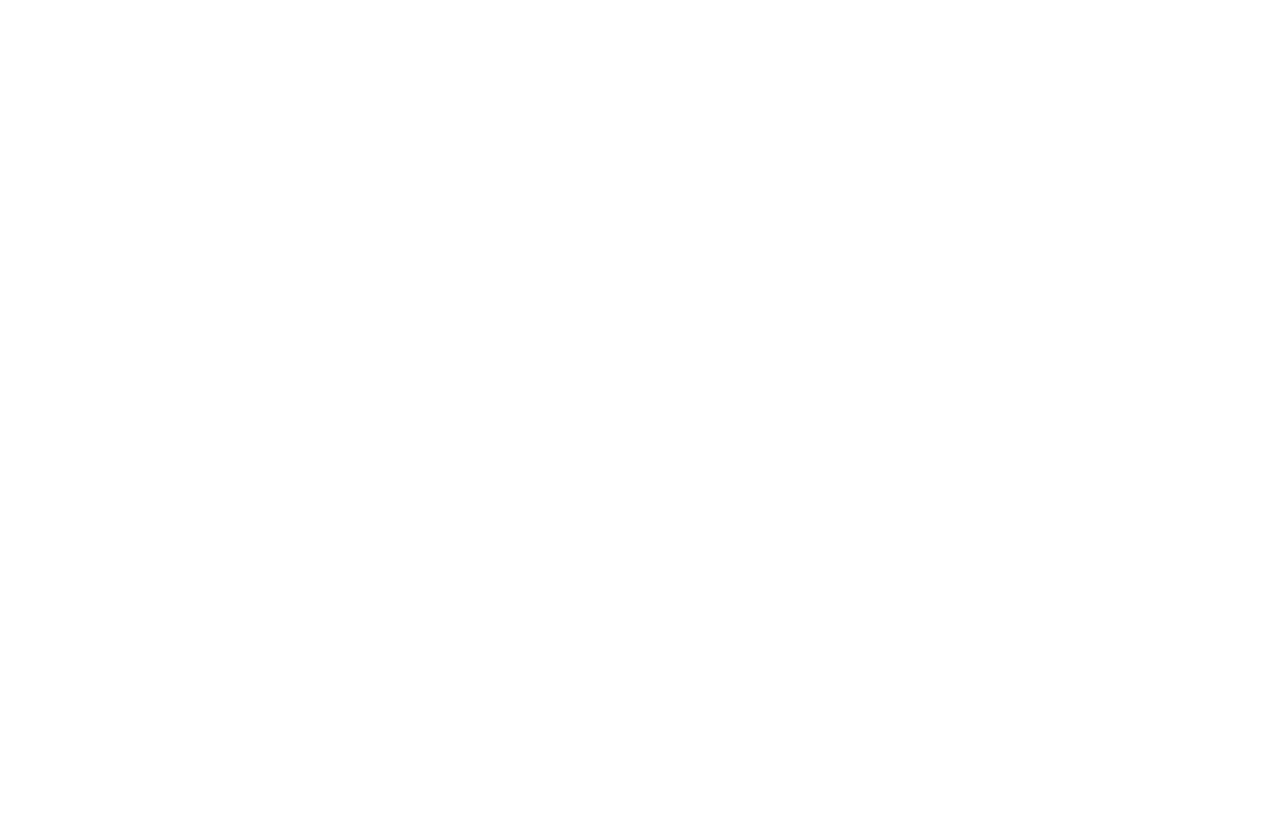
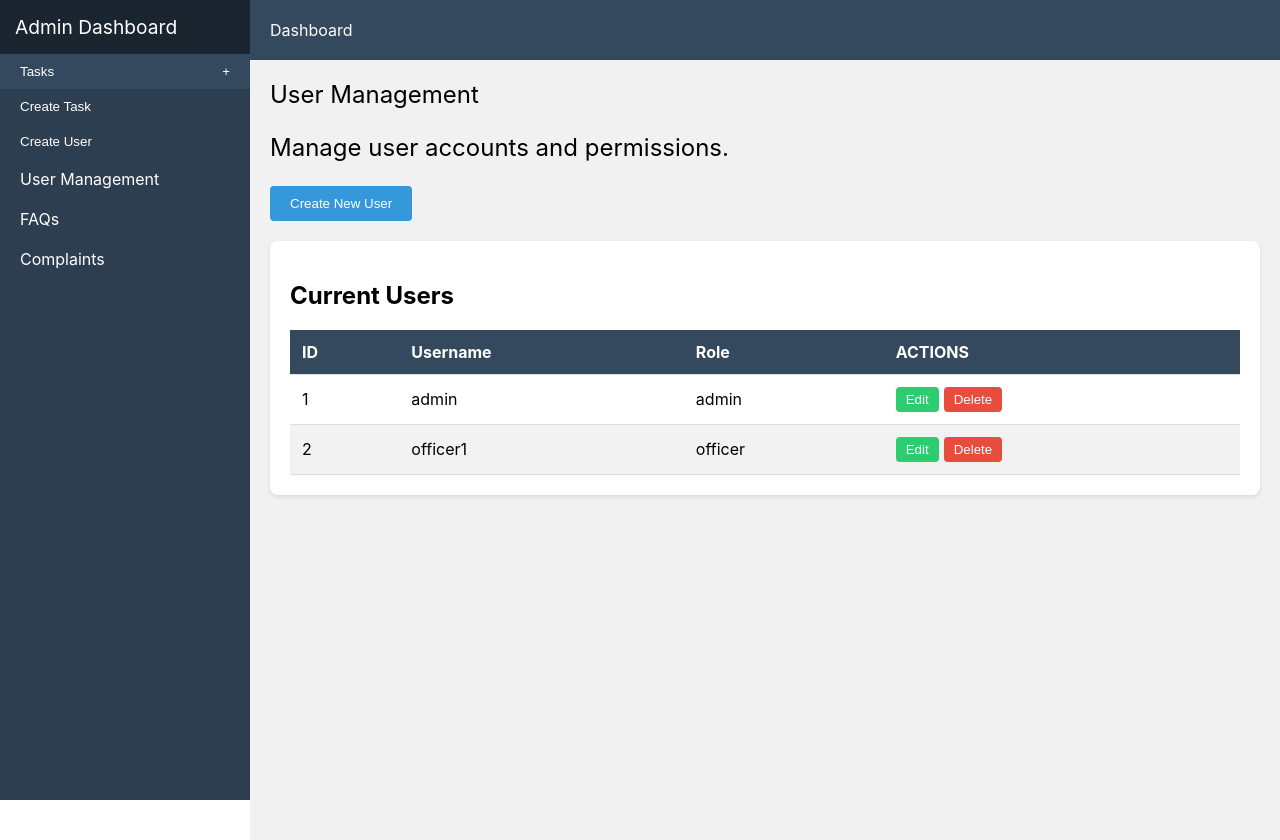
Before and after one commit to Nyandiekahh/Project-Management-using-CRM, a React (Create React App) app: page /user-management in a window 1280 px wide. Before the commit this address had no page. Before the commit the page ends 800 px from the top, so only its background shows below. Built offline with nearby package versions, Linux system fonts and the light colour scheme.

Commit message:
Adds json files

```diff
--- a/src/App.js
+++ b/src/App.js
@@ -2,6 +2,7 @@
 import { BrowserRouter as Router, Route, Routes } from 'react-router-dom';
 import Login from './components/Login';
 import AdminDashboard from './pages/AdminDashboard';
+import UserManagement from './pages/UserManagement';
 
 const App = () => {
   return (
@@ -9,6 +10,7 @@
       <Routes>
         <Route path="/" element={<Login />} />
         <Route path="/admin-dashboard" element={<AdminDashboard />} />
+        <Route path="/user-management" element={<UserManagement />} />
         {/* Add other routes here */}
       </Routes>
     </Router>
--- a/src/components/Sidebar.js
+++ b/src/components/Sidebar.js
@@ -47,7 +47,7 @@
   padding-left: 20px;
 `;
 
-const Sidebar = ({ onCreateTaskClick }) => {
+const Sidebar = ({ onCreateTaskClick, onCreateUserClick }) => {
   const [openTasks, setOpenTasks] = useState(false);
 
   const handleClick = () => {
@@ -72,7 +72,10 @@
         <button onClick={onCreateTaskClick} style={{ background: 'none', border: 'none', color: 'white', textAlign: 'left', width: '100%', padding: '10px 20px', cursor: 'pointer' }}>
           Create Task
         </button>
-        <SidebarLink to="/assign-task">Assign Task</SidebarLink>
+        <button onClick={onCreateUserClick} style={{ background: 'none', border: 'none', color: 'white', textAlign: 'left', width: '100%', padding: '10px 20px', cursor: 'pointer' }}>
+          Create User
+        </button>
+        <SidebarLink to="/user-management">User Management</SidebarLink>
         <SidebarLink to="/faqs">FAQs</SidebarLink>
         <SidebarLink to="/complaints">Complaints</SidebarLink>
       </nav>
--- a/src/components/TopBar.js
+++ b/src/components/TopBar.js
@@ -1,89 +1,67 @@
-import React, { useState } from 'react';
+import React from 'react';
 import styled from 'styled-components';
 
 const TopBarContainer = styled.div`
+  width: 100%;
   height: 60px;
-  background-color: #f8f9fa;
+  background-color: #34495e;
+  color: white;
   display: flex;
+  align-items: center;
   justify-content: space-between;
-  align-items: center;
   padding: 0 20px;
-  box-shadow: 0 2px 4px rgba(0, 0, 0, 0.1);
   position: fixed;
   top: 0;
   left: 250px;
-  right: 0;
+  z-index: 1000;
 
   @media (max-width: 768px) {
     left: 0;
   }
 `;
 
-const MenuButton = styled.button`
-  display: none;
-  background: none;
-  border: none;
-  font-size: 24px;
-  cursor: pointer;
+const UserDropdown = styled.div`
+  position: relative;
+  display: inline-block;
 
-  @media (max-width: 768px) {
+  &:hover .dropdown-content {
     display: block;
   }
 `;
 
-const UserMenu = styled.div`
-  display: flex;
-  align-items: center;
-`;
+const DropdownContent = styled.div`
+  display: none;
+  position: absolute;
+  right: 0;
+  background-color: white;
+  color: black;
+  min-width: 160px;
+  box-shadow: 0px 8px 16px 0px rgba(0,0,0,0.2);
+  z-index: 1;
 
-const UserName = styled.div`
-  margin-right: 10px;
-  font-size: 16px;
-  cursor: pointer;
-`;
+  a {
+    color: black;
+    padding: 12px 16px;
+    text-decoration: none;
+    display: block;
+  }
 
-const DropdownMenu = styled.div`
-  position: absolute;
-  top: 60px;
-  right: 20px;
-  background-color: white;
-  border: 1px solid #ccc;
-  border-radius: 5px;
-  box-shadow: 0 2px 4px rgba(0, 0, 0, 0.1);
-  z-index: 1000;
-`;
-
-const DropdownItem = styled.button`
-  width: 100%;
-  padding: 10px 20px;
-  border: none;
-  background: none;
-  text-align: left;
-  cursor: pointer;
-  &:hover {
-    background-color: #f0f0f0;
+  a:hover {
+    background-color: #f1f1f1;
   }
 `;
 
-const TopBar = ({ user, onMenuClick }) => {
-  const [dropdownOpen, setDropdownOpen] = useState(false);
-
-  const toggleDropdown = () => {
-    setDropdownOpen(!dropdownOpen);
-  };
-
+const TopBar = ({ user }) => {
   return (
     <TopBarContainer>
-      <MenuButton onClick={onMenuClick}>&#9776;</MenuButton>
-      <UserMenu>
-        <UserName onClick={toggleDropdown}>Hi, {user}</UserName>
-        {dropdownOpen && (
-          <DropdownMenu>
-            <DropdownItem onClick={toggleDropdown}>Profile</DropdownItem>
-            <DropdownItem onClick={toggleDropdown}>Logout</DropdownItem>
-          </DropdownMenu>
-        )}
-      </UserMenu>
+      <div>Dashboard</div>
+      <UserDropdown>
+        <div>Hi, {user}</div>
+        <DropdownContent className="dropdown-content">
+          <a href="/profile">Profile</a>
+          <a href="/logout">Logout</a>
+        </DropdownContent>
+      </UserDropdown>
     </TopBarContainer>
   );
 };
--- /dev/null
+++ b/src/components/UserForm.js
@@ -0,0 +1,39 @@
+import React, { useState } from 'react';
+
+const UserForm = ({ onSubmit, initialUser = {} }) => {
+  const [username, setUsername] = useState(initialUser.username || '');
+  const [role, setRole] = useState(initialUser.role || 'officer');
+
+  const handleSubmit = (e) => {
+    e.preventDefault();
+    const user = {
+      id: initialUser.id || null,
+      username,
+      role,
+    };
+    onSubmit(user);
+  };
+
+  return (
+    <form onSubmit={handleSubmit}>
+      <div>
+        <label>Username</label>
+        <input
+          type="text"
+          value={username}
+          onChange={(e) => setUsername(e.target.value)}
+        />
+      </div>
+      <div>
+        <label>Role</label>
+        <select value={role} onChange={(e) => setRole(e.target.value)}>
+          <option value="admin">Admin</option>
+          <option value="officer">Officer</option>
+        </select>
+      </div>
+      <button type="submit">Save User</button>
+    </form>
+  );
+};
+
+export default UserForm;
--- a/src/pages/AdminDashboard.js
+++ b/src/pages/AdminDashboard.js
@@ -3,7 +3,9 @@
 import Sidebar from '../components/Sidebar';
 import TopBar from '../components/TopBar';
 import TaskForm from '../components/TaskForm';
+import UserForm from '../components/UserForm';
 import tasksData from '../tasks.json'; // Import the JSON file
+import usersData from '../users.json'; // Import the JSON file
 
 const Content = styled.div`
   margin-left: 250px;
@@ -138,8 +140,12 @@
 
 const AdminDashboard = () => {
   const [tasks, setTasks] = useState([]);
-  const [showForm, setShowForm] = useState(false);
+  const [users, setUsers] = useState([]);
+  const [showTaskForm, setShowTaskForm] = useState(false);
+  const [showUserForm, setShowUserForm] = useState(false);
   const [editingTask, setEditingTask] = useState(null);
+  const [editingUser, setEditingUser] = useState(null);
+
   const officers = [
     { id: 1, name: 'Officer 1' },
     { id: 2, name: 'Officer 2' },
@@ -149,6 +155,8 @@
   useEffect(() => {
     const storedTasks = JSON.parse(localStorage.getItem('tasks')) || tasksData;
     setTasks(storedTasks);
+    const storedUsers = JSON.parse(localStorage.getItem('users')) || usersData;
+    setUsers(storedUsers);
   }, []);
 
   // Save tasks to local storage
@@ -156,12 +164,17 @@
     localStorage.setItem('tasks', JSON.stringify(tasks));
   };
 
+  // Save users to local storage
+  const saveUsersToLocalStorage = (users) => {
+    localStorage.setItem('users', JSON.stringify(users));
+  };
+
   const handleCreateTask = (newTask) => {
     const taskId = generateTaskId(tasks.map(task => task.id));
     const updatedTasks = [...tasks, { ...newTask, id: taskId }];
     setTasks(updatedTasks);
     saveTasksToLocalStorage(updatedTasks);
-    setShowForm(false);
+    setShowTaskForm(false);
     setEditingTask(null);
   };
 
@@ -171,13 +184,13 @@
     );
     setTasks(updatedTasks);
     saveTasksToLocalStorage(updatedTasks);
-    setShowForm(false);
+    setShowTaskForm(false);
     setEditingTask(null);
   };
 
   const handleEditTask = (task) => {
     setEditingTask(task);
-    setShowForm(true);
+    setShowTaskForm(true);
   };
 
   const handleDeleteTask = (taskId) => {
@@ -186,28 +199,61 @@
     saveTasksToLocalStorage(updatedTasks);
   };
 
-  const toggleForm = () => {
-    setShowForm(!showForm);
+  const handleCreateUser = (newUser) => {
+    const userId = generateTaskId(users.map(user => user.id)); // Reuse generateTaskId function for user IDs
+    const updatedUsers = [...users, { ...newUser, id: userId }];
+    setUsers(updatedUsers);
+    saveUsersToLocalStorage(updatedUsers);
+    setShowUserForm(false);
+    setEditingUser(null);
+  };
+
+  const handleUpdateUser = (updatedUser) => {
+    const updatedUsers = users.map(user =>
+      user.id === updatedUser.id ? updatedUser : user
+    );
+    setUsers(updatedUsers);
+    saveUsersToLocalStorage(updatedUsers);
+    setShowUserForm(false);
+    setEditingUser(null);
+  };
+
+  const toggleTaskForm = () => {
+    setShowTaskForm(!showTaskForm);
     setEditingTask(null);
+  };
+
+  const toggleUserForm = () => {
+    setShowUserForm(!showUserForm);
+    setEditingUser(null);
   };
 
   return (
     <div>
-      <Sidebar onCreateTaskClick={toggleForm} />
+      <Sidebar onCreateTaskClick={toggleTaskForm} onCreateUserClick={toggleUserForm} />
       <TopBar user="Admin" />
       <Content>
         <WelcomeMessage>
           Welcome back, Admin
           <p>We're delighted to have you. Need help on system walk through? Navigate to virtual assistant on the side menu.</p>
         </WelcomeMessage>
-        <Button onClick={toggleForm}>
-          {showForm ? 'Hide Form' : 'Create New Task'}
+        <Button onClick={toggleTaskForm}>
+          {showTaskForm ? 'Hide Task Form' : 'Create New Task'}
         </Button>
-        {showForm && (
+        <Button onClick={toggleUserForm}>
+          {showUserForm ? 'Hide User Form' : 'Create New User'}
+        </Button>
+        {showTaskForm && (
           <TaskForm
             officers={officers}
             onSubmit={editingTask ? handleUpdateTask : handleCreateTask}
             initialTask={editingTask}
+          />
+        )}
+        {showUserForm && (
+          <UserForm
+            onSubmit={editingUser ? handleUpdateUser : handleCreateUser}
+            initialUser={editingUser || {}} // Ensure initialUser is not null
           />
         )}
         <CurrentTasks>
--- /dev/null
+++ b/src/pages/UserManagement.js
@@ -0,0 +1,216 @@
+import React, { useState, useEffect } from 'react';
+import styled from 'styled-components';
+import Sidebar from '../components/Sidebar';
+import TopBar from '../components/TopBar';
+import UserForm from '../components/UserForm';
+import usersData from '../users.json'; // Import the JSON file
+
+const Content = styled.div`
+  margin-left: 250px;
+  margin-top: 60px;
+  padding: 20px;
+  background-color: #f1f1f1;
+  height: calc(100vh - 60px);
+
+  @media (max-width: 768px) {
+    margin-left: 0;
+  }
+`;
+
+const WelcomeMessage = styled.div`
+  font-size: 24px;
+  margin-bottom: 20px;
+`;
+
+const CurrentUsers = styled.div`
+  background-color: white;
+  padding: 20px;
+  border-radius: 8px;
+  box-shadow: 0 2px 4px rgba(0, 0, 0, 0.1);
+`;
+
+const UserList = styled.div`
+  margin-top: 20px;
+`;
+
+const UserTable = styled.table`
+  width: 100%;
+  border-collapse: collapse;
+  margin-top: 10px;
+`;
+
+const UserTableHeader = styled.th`
+  background-color: #34495e;
+  color: white;
+  padding: 12px;
+  text-align: left;
+  border-bottom: 1px solid #ddd;
+`;
+
+const UserRow = styled.tr`
+  &:nth-child(even) {
+    background-color: #f2f2f2;
+  }
+`;
+
+const UserCell = styled.td`
+  padding: 12px;
+  text-align: left;
+  border-bottom: 1px solid #ddd;
+`;
+
+const Button = styled.button`
+  padding: 10px 20px;
+  background-color: #3498db;
+  color: white;
+  border: none;
+  border-radius: 4px;
+  cursor: pointer;
+  margin-bottom: 20px;
+
+  &:hover {
+    background-color: #2980b9;
+  }
+`;
+
+const EditButton = styled.button`
+  padding: 5px 10px;
+  background-color: #2ecc71;
+  color: white;
+  border: none;
+  border-radius: 4px;
+  cursor: pointer;
+  margin-right: 5px;
+
+  &:hover {
+    background-color: #27ae60;
+  }
+`;
+
+const DeleteButton = styled.button`
+  padding: 5px 10px;
+  background-color: #e74c3c;
+  color: white;
+  border: none;
+  border-radius: 4px;
+  cursor: pointer;
+
+  &:hover {
+    background-color: #c0392b;
+  }
+`;
+
+const NoUsersMessage = styled.div`
+  text-align: center;
+  margin-top: 20px;
+  font-size: 18px;
+`;
+
+const UserManagement = () => {
+  const [users, setUsers] = useState([]);
+  const [showForm, setShowForm] = useState(false);
+  const [editingUser, setEditingUser] = useState(null);
+
+  // Load users from local storage or JSON file on mount
+  useEffect(() => {
+    const storedUsers = JSON.parse(localStorage.getItem('users')) || usersData;
+    setUsers(storedUsers);
+  }, []);
+
+  // Save users to local storage
+  const saveUsersToLocalStorage = (users) => {
+    localStorage.setItem('users', JSON.stringify(users));
+  };
+
+  const handleCreateUser = (newUser) => {
+    const updatedUsers = [...users, newUser];
+    setUsers(updatedUsers);
+    saveUsersToLocalStorage(updatedUsers);
+    setShowForm(false);
+    setEditingUser(null);
+  };
+
+  const handleUpdateUser = (updatedUser) => {
+    const updatedUsers = users.map(user =>
+      user.id === updatedUser.id ? updatedUser : user
+    );
+    setUsers(updatedUsers);
+    saveUsersToLocalStorage(updatedUsers);
+    setShowForm(false);
+    setEditingUser(null);
+  };
+
+  const handleEditUser = (user) => {
+    setEditingUser(user);
+    setShowForm(true);
+  };
+
+  const handleDeleteUser = (userId) => {
+    const updatedUsers = users.filter(user => user.id !== userId);
+    setUsers(updatedUsers);
+    saveUsersToLocalStorage(updatedUsers);
+  };
+
+  const toggleForm = () => {
+    setShowForm(!showForm);
+    setEditingUser(null);
+  };
+
+  return (
+    <div>
+      <Sidebar />
+      <TopBar user="Admin" />
+      <Content>
+        <WelcomeMessage>
+          User Management
+          <p>Manage user accounts and permissions.</p>
+        </WelcomeMessage>
+        <Button onClick={toggleForm}>
+          {showForm ? 'Hide Form' : 'Create New User'}
+        </Button>
+        {showForm && (
+          <UserForm
+            onSubmit={editingUser ? handleUpdateUser : handleCreateUser}
+            initialUser={editingUser}
+          />
+        )}
+        <CurrentUsers>
+          <h2>Current Users</h2>
+          <UserList>
+            {users.length > 0 ? (
+              <UserTable>
+                <thead>
+                  <tr>
+                    <UserTableHeader>ID</UserTableHeader>
+                    <UserTableHeader>Username</UserTableHeader>
+                    <UserTableHeader>Role</UserTableHeader>
+                    <UserTableHeader>ACTIONS</UserTableHeader>
+                  </tr>
+                </thead>
+                <tbody>
+                  {users.map(user => (
+                    <UserRow key={user.id}>
+                      <UserCell>{user.id}</UserCell>
+                      <UserCell>{user.username}</UserCell>
+                      <UserCell>{user.role}</UserCell>
+                      <UserCell>
+                        <EditButton onClick={() => handleEditUser(user)}>Edit</EditButton>
+                        <DeleteButton onClick={() => handleDeleteUser(user.id)}>Delete</DeleteButton>
+                      </UserCell>
+                    </UserRow>
+                  ))}
+                </tbody>
+              </UserTable>
+            ) : (
+              <NoUsersMessage>
+                No users found.
+              </NoUsersMessage>
+            )}
+          </UserList>
+        </CurrentUsers>
+      </Content>
+    </div>
+  );
+};
+
+export default UserManagement;
--- /dev/null
+++ b/src/users.json
@@ -0,0 +1,14 @@
+[
+    {
+      "id": 1,
+      "username": "admin",
+      "password": "admin123",
+      "role": "admin"
+    },
+    {
+      "id": 2,
+      "username": "officer1",
+      "password": "officer123",
+      "role": "officer"
+    }
+  ]
```
Also changed, not shown: src/components/ProtectedRoute.js (added, +22 -0 lines).
